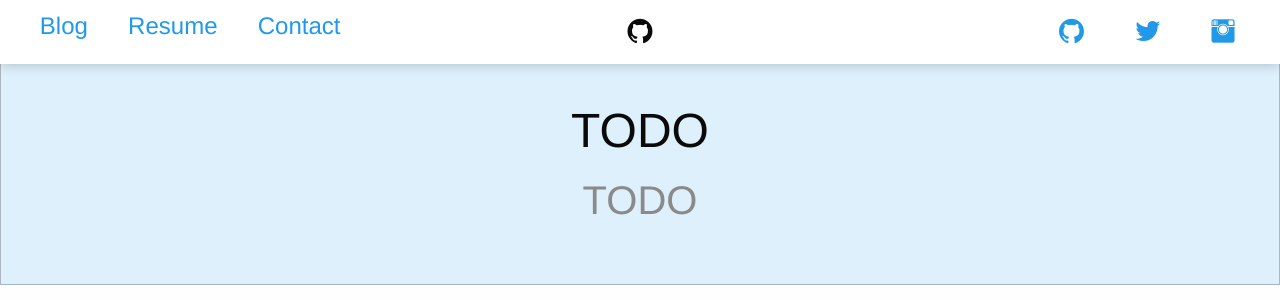
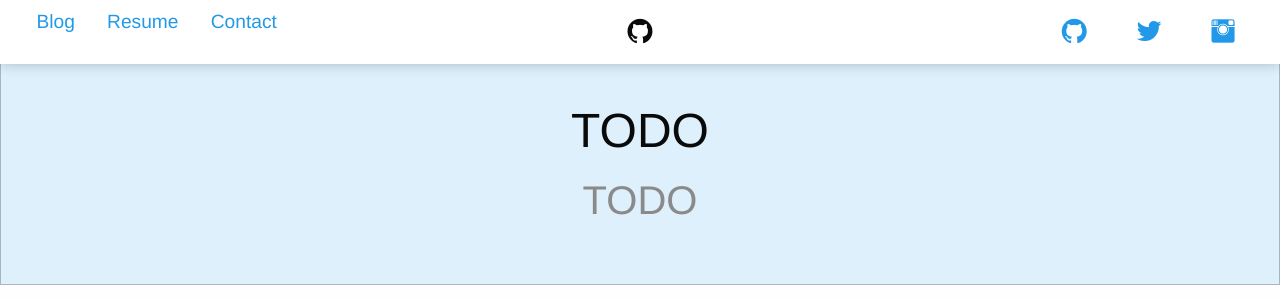
Before and after one commit to tylfin/blog, a Flask app: page / in a window 1280 px wide. Shown: the top 300 px of the page. Run offline with Flask 2, Linux system fonts and the light colour scheme; grey boxes labelled with a size stand in for pictures from a placeholder-image service; some libraries are stand-ins or nearby versions.

Commit message:
Hackiest of hacks template lol

```diff
--- a/public/templates/base.html
+++ b/public/templates/base.html
@@ -12,24 +12,26 @@
 </head>
 <body>
   <div class="top-bar">
-    <div style="font-size:150%;" class="row fullWidth">
-      <div class="large-4 small-12 columns text-left small-only-text-center">
+    <div style="font-size:120%;" class="row fullWidth">
+      <div class="medium-4 small-12 columns text-left small-only-text-center">
         <a style="padding-left:.7em; padding-right:.7em;" href="#">Blog</a>
         <a style="padding-left:.7em; padding-right:.7em;" href="#">Resume</a>
         <a style="padding-left:.7em; padding-right:.7em;" href="#">Contact</a>
       </div>
-      <div class="large-4 small-12 columns text-center small-only-text-center">
-        <i class="fi-social-github small"></i>
-      </div>
-      <div class="large-4 small-12 columns text-right small-only-text-center">
-        <a href="#"><i style="padding-right:.7em; padding-left: .7em;"class="fi-social-github small"></i></a>
-        <a href="#"><i style="padding-right:.7em; padding-left: .7em;"class="fi-social-twitter small"></i></a>
-        <a href="#"><i style="padding-right:.7em; padding-left: .7em;"class="fi-social-instagram small"></i></a>
+      <div class="show-for-medium">
+        <div class="medium-4 small-12 columns text-center small-only-text-center">
+          <i class="fi-social-github small"></i>
+        </div>
+        <div class="medium-4 small-12 columns text-right small-only-text-center">
+          <a href="#"><i style="padding-right:.7em; padding-left: .7em;"class="fi-social-github small"></i></a>
+          <a href="#"><i style="padding-right:.7em; padding-left: .7em;"class="fi-social-twitter small"></i></a>
+          <a href="#"><i style="padding-right:.7em; padding-left: .7em;"class="fi-social-instagram small"></i></a>
+        </div>
       </div>
     </div>
   </div>
 
-  <div class="show-for-medium-only" style="padding-top: 4em;"></div>
+  <!-- <div class="show-for-medium-only" style="padding-top: 2.5em;"></div> -->
   <div class="show-for-medium">
     <div class="callout large primary">
       <div style="padding-top: 3em;" class="row column text-center">
@@ -38,7 +40,7 @@
       </div>
     </div>
   </div>
-  <div class="show-for-small-only" style="padding-top: 9.5em;"></div>
+  <div class="show-for-small-only" style="padding-top: 5em;"></div>
   <div id="content">{% block content %}{% endblock %}</div>
   <div id="footer">
     {% block footer %}
```
